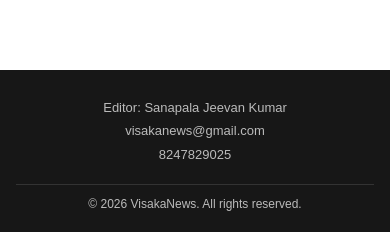
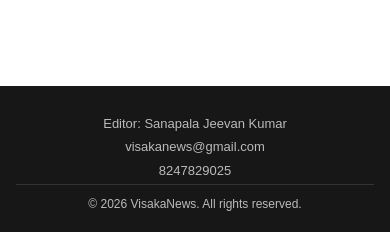
Before and after one commit to ashokram004/visakanews, a Next.js app: page /search in a window 390 px wide. Shown: the part 609-841 px from the top of the page. Built offline with nearby package versions, Linux system fonts and the light colour scheme; no server answers.

Commit message:
Update globals.css

```diff
--- a/app/globals.css
+++ b/app/globals.css
@@ -146,7 +146,7 @@
   }
 
   .ad-box.small {
-    height: 100px;
+    height: 80px;
     font-size: 12px;
   }
 }
@@ -1528,7 +1528,7 @@
   }
 
   .footer-bottom {
-    margin-top: 16px;
+    margin-top: 0px;
     font-size: 12px;
   }
 
```
